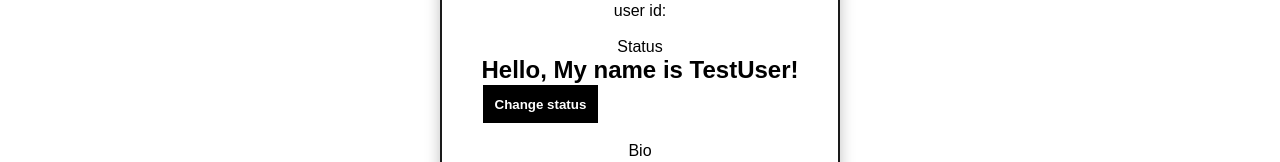
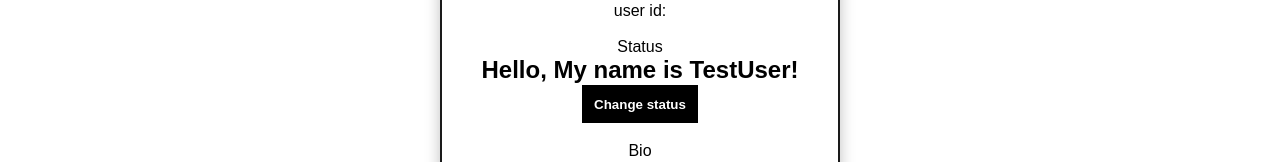
Before and after one commit to samuhiltunen/ChatHub, a React (Create React App) app in the folder frontend/app/: page /profile in a window 1280 px wide. Shown: the part 453-615 px from the top of the page. Built offline with nearby package versions, Linux system fonts and the light colour scheme; no server answers; sample sign-in values are in the browser's storage; the HTML template or start-up script is replaced by a standard one.

Commit message:
fixed status css to center

```diff
--- a/frontend/app/src/components/StatusChanger.js
+++ b/frontend/app/src/components/StatusChanger.js
@@ -23,9 +23,9 @@ const StatusChanger = ({ status, setStatus }) => {
     };
 
     return (
-        <div>
+        <div className={"bio-change-container"}>
             {isEditing ? (
-                <form onSubmit={handleFormSubmit}>
+                <form className={"bio-change-container"} onSubmit={handleFormSubmit}>
                     <input
                         type="text"
                         value={newStatus}
@@ -34,7 +34,7 @@ const StatusChanger = ({ status, setStatus }) => {
                     <button type="submit">Submit</button>
                 </form>
             ) : (
-                <div>
+                <div className={"bio-change-container"}>
                     <h2>{status}</h2>
                     <button onClick={handleButtonClick}>Change status</button>
                 </div>
```
